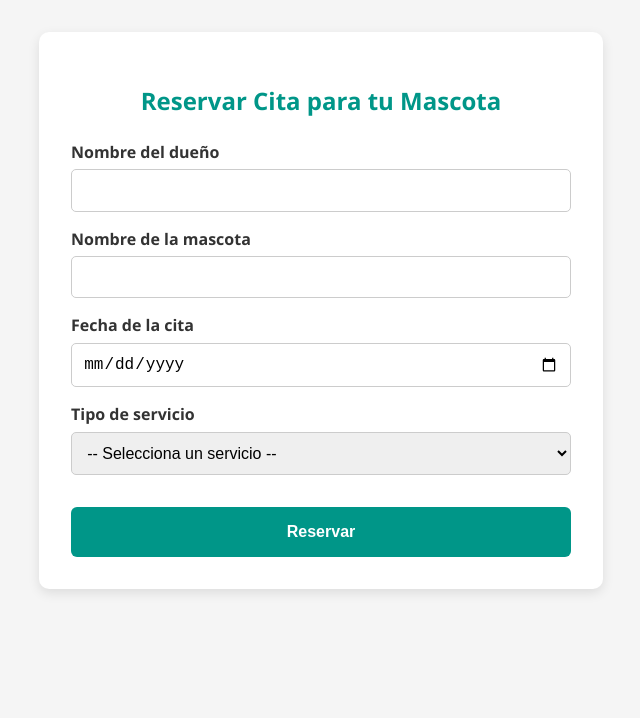
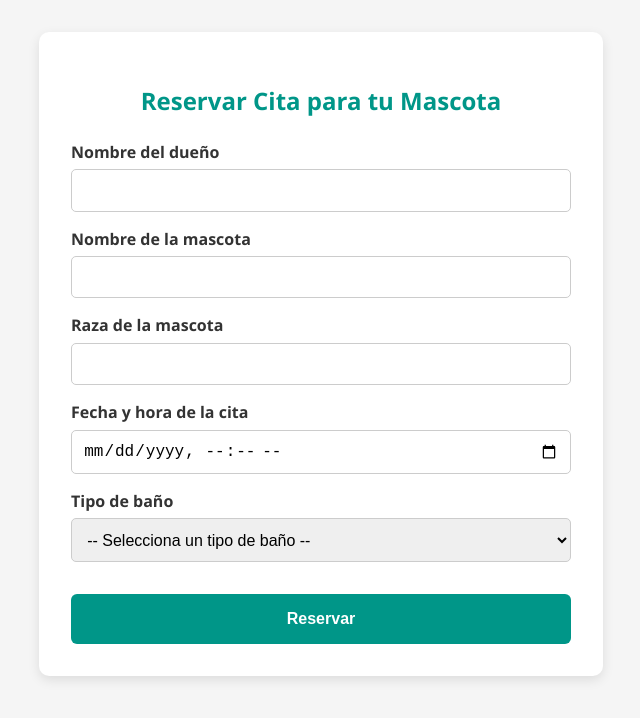
Before and after one commit to juanmongon14/grooming-2, a plain HTML site: page reserva.html in a window 1280 px wide. Shown: the whole page, without its empty margins (319-959 px from the left). Drawn offline with Linux system fonts and the light colour scheme.

Commit message:
Update reserva.html

```diff
--- a/reserva.html
+++ b/reserva.html
@@ -87,17 +87,19 @@
 
       <label for="nombreMascota">Nombre de la mascota</label>
       <input type="text" id="nombreMascota" name="nombreMascota" required>
+      <label for="razaMAscota">Raza de la mascota </label>
+      <input type="text" id="razaMAscota" name="razaMAscota" required>
+        <label for="fechaHora">Fecha y hora de la cita</label>
+         <input type="datetime-local" id="fechaHora" name="fechaHora" required>
 
-      <label for="fecha">Fecha de la cita</label>
-      <input type="date" id="fecha" name="fecha" required>
-
-      <label for="servicio">Tipo de servicio</label>
+      <label for="servicio">Tipo de baño</label>
       <select id="servicio" name="servicio" required>
-        <option value="">-- Selecciona un servicio --</option>
-        <option value="corte">Corte de pelo</option>
-        <option value="baño">Baño</option>
-        <option value="baño-corte">Baño + Corte</option>
-        <option value="desparasitado">Desparasitado</option>
+        <option value="">-- Selecciona un tipo de baño --</option>
+        <option value="general">General</option>
+        <option value="antipulgas">Antipulgas</option>
+        <option value="medicado">Medicado</option>
+        <option value="hidratante">Hidratante</option>
+        <option value="recuperacion de manto">Recuperacion de manto</option>
       </select>
 
       <button type="submit">Reservar</button>
```
